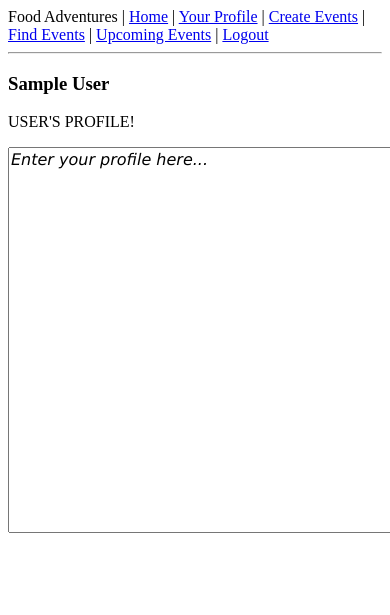
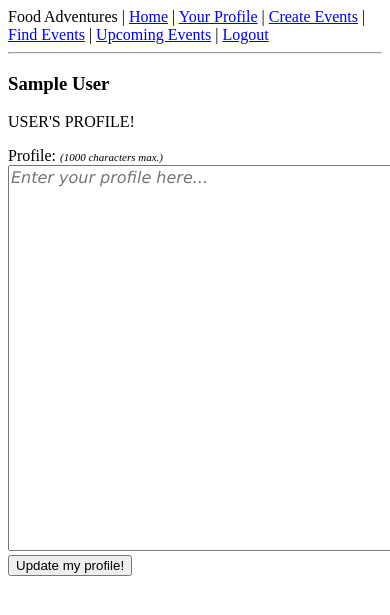
Before and after one commit to vivianhoang/Fork-Spoon, a Flask app: page /profile/1 in a window 390 px wide; the page is wider, and only the part inside the window is pictured. Shown: the top 615 px of that part. Run offline with Flask 2, Linux system fonts and the light colour scheme; the visitor is signed in with stand-in values (Sample User, id 1); data comes from the database, SQL or seed files in the repository; some libraries are stand-ins or nearby versions.

Commit message:
Created a profile page where user can change their profile and save on the same page (AJAX) and included a character count. Fixed login so that it would save a phone number until the user finishes signing up. Fixed some bugs and cleaned a few of my files for readability.

```diff
--- a/model.py
+++ b/model.py
@@ -20,7 +20,7 @@ class User(db.Model):
     last_name = db.Column(db.String(60), nullable=False)
     email = db.Column(db.String(60), unique=True, nullable=False)
     password = db.Column(db.String(64), nullable=False)
-    description = db.Column(db.String(2000), nullable=True)
+    description = db.Column(db.String(1000), nullable=True)
 
     phone = db.relationship("Phone", backref=db.backref("users", order_by=id))
 
@@ -42,7 +42,7 @@ class Phone(db.Model):
     __tablename__ = "phone_num"
 
     id = db.Column(db.Integer, nullable=False, primary_key=True)
-    phone = db.Column(db.String(10), nullable=False, unique=True)
+    phone = db.Column(db.String(10), nullable=True, unique=True)
     code = db.Column(db.String(4), nullable=True)
 
     user = db.relationship("User", backref=db.backref("phone_num", order_by=id))
--- a/server.py
+++ b/server.py
@@ -125,15 +125,24 @@ def enter_phone():
 @app.route('/submit_phone', methods=["POST"])
 def submit_phone():
 
+    # SEE IF I DON'T HAVE TO SAVE PHONE RIGHT AWAY
     verification_code = generate_verification_code()
-    phone = request.form["phone"]
+    phone_number = request.form["phone_number"]
     user_id = generate_user_id()
 
-    find_phone = Phone.query.filter_by(phone=phone).first()
+    find_phone = Phone.query.filter_by(phone=phone_number).first()
 
     if not find_phone:
 
-        new_phone = Phone(phone=phone, code=verification_code, id=user_id)
+        full_phone = '+1' + phone_number
+
+        twilio_client.messages.create(
+            to=full_phone,
+            from_='+16506514651',
+            body='Your verification code is ' + verification_code + ".",
+        )
+
+        new_phone = Phone(code=verification_code, id=user_id)
 
         db.session.add(new_phone)
         db.session.commit()
@@ -141,21 +150,14 @@ def submit_phone():
         flash("That number is already taken.")
         return redirect("/enter_phone")
 
-    full_phone = '+1' + phone
-
-    twilio_client.messages.create(
-        to=full_phone,
-        from_='+16506514651',
-        body='Your verification code is ' + verification_code + ".",
-    )
-
-    return render_template("verification.html", user_id=user_id)
+    return render_template("verification.html", phone_number=phone_number, verification_code=verification_code, user_id=user_id)
 
 
 @app.route('/submit_confirmation_code', methods=["POST"])
 def verification():
 
     user_id = request.form['user_id']
+    phone_number = request.form['phone_number']
     private_info = Phone.query.filter_by(id=user_id).first()
     phone_verification_code = private_info.code
 
@@ -163,10 +165,10 @@ def verification():
 
     if phone_verification_code == submitted_verification_code:
         # go to sign up page
-        return render_template("signup.html", user_id=user_id)
+        return render_template("signup.html", user_id=user_id, phone_number=phone_number)
     else:
         flash("Invalid code.")
-        return render_template("verification.html", user_id=user_id)
+        return render_template("verification.html", user_id=user_id, phone_number=phone_number)
 
 
 @app.route('/signup', methods=['POST'])
@@ -174,7 +176,7 @@ def signup_processed():
     """Processes new users."""
 
     user_id = request.form["user_id"]
-
+    phone_number = request.form["phone_number"]
     first_name = request.form["first_name"]
     last_name = request.form["last_name"]
     email = request.form["email"]
@@ -193,6 +195,8 @@ def signup_processed():
                         email=email,
                         password=password)
 
+        Phone.query.filter_by(id=user_id).update({"phone": phone_number})
+
     #when I instantiatiate the ID, I need to refer to the id from the phone number table
 
     db.session.add(new_user)
@@ -202,7 +206,7 @@ def signup_processed():
     user = get_specific_user(email)
 
     flash("Welcome to Food Adventures, %s. You have successfully logged in." % user.first_name)
-    return redirect("/")
+    return render_template("welcomepage.html")
 
 
 @app.route("/logout")
@@ -216,39 +220,28 @@ def logout():
     return redirect("/")
 
 
-@app.route("/profile/<int:id>", methods=['GET'])
+@app.route("/profile/<int:id>")
 def profile(id):
-    """Displays user's profile"""
-
-    # need to figure out how to display anyone's page if I look for specific ID
+    """Displays/saves user's profile"""
 
     user = User.query.filter_by(user_id=session['id']).first()
+
     return render_template("profile.html", user=user)
 
 
-# @app.route("/edit-profile", methods=['GET'])
-# def edit_profile():
-#     """Edit profile page"""
+@app.route("/profile-edit", methods=['POST'])
+def edit_profile():
+    """Displays/saves user's profile"""
 
-#     # need to figure out how to display anyone's page if I look for specific ID
+    description = request.form.get("description")
+    print "eggs"
+    print description
 
-#     user = User.query.filter_by(user_id=session['id']).first()
-#     return render_template("edit-profile.html", user=user)
+    User.query.filter_by(user_id=session['id']).update({"description": description})
 
+    db.session.commit()
 
-# @app.route("/save-edit-profile", methods=["POST"])
-# def save_profile():
-#     """Save profile page"""
-
-#     user_id = request.form["id"]
-#     profile = "/profile/" + str(user_id)
-
-#     # User is returned to their own profile after editing their profile.
-
-#     # if user updated data, commit the changes to database and return to profile page
-#     # else, just return to profile page
-#     flash("Your profile has been saved.")
-#     return redirect(profile)
+    return "You have successfully updated your profile."
 
 
 @app.route("/create_event")
@@ -349,6 +342,9 @@ def event_confirmed():
 def upcomming_events():
     """Displays events user has matched with and/or created"""
 
+
+    # CURRENTLY NOT DISPLAYING "YOUR MATCH" CORRECTLY, ONLY SHOWS THE CREATOR
+
     pacific = timezone('US/Pacific')
     time_now = datetime.now(tz=pacific)
 
@@ -379,7 +375,6 @@ def upcomming_events():
 
     # grabs all previous events, both matched and unmatched
     previous_events = Event.query.filter(Event.user_id == user.user_id, Event.end_time < time_now).all()
-    print previous_events
 
     return render_template("upcoming_events.html", unmatched_events=unmatched_events, my_matched_events=other_person_that_matched_with_user, previous_events=previous_events, time_now=time_now)
 
@@ -398,7 +393,7 @@ def available_events():
     # The past is less than the present/now, so we want to show all events where the future is greater than the present/now
     events = Event.query.filter(Event.is_matched == False, Event.user_id != user.user_id, Event.end_time > time_now).all()
 
-    return render_template("available_events.html", events=events)
+    return render_template("find_events.html", events=events)
 
 
 @app.route("/matched", methods=['POST'])
--- /dev/null
+++ b/static/css/stylesheet.css
@@ -0,0 +1,3 @@
+body {
+    background-image: url("Chicken_Wings.jpg");
+}
--- /dev/null
+++ b/static/js/edit-profile.js
@@ -0,0 +1,27 @@
+var maxLength = 1000;
+
+$('textarea').keyup(function() {
+    var length = $(this).val().length;
+    var new_length = maxLength-length;
+    $('#chars').text(new_length);
+});
+
+function showConfirmation(result) {
+    alert(result);
+}
+
+function updateProfile(evt) {
+    evt.preventDefault();
+
+    // can't use .val() because textarea doesn't have that attribute
+    var formInputs = {
+        "description": $("#profile-bio").val()
+    };
+
+    $.post("/profile-edit",
+        formInputs,
+        showConfirmation
+        );
+}
+
+$("#profile-description").on("submit", updateProfile);
--- a/templates/base.html
+++ b/templates/base.html
@@ -3,11 +3,13 @@
 <head>
     <title>Food App</title>
 
+    <link rel="stylesheet" type="text/css" href="static/stylesheet.css">
     <link rel="stylesheet" href="//code.jquery.com/ui/1.12.0/themes/base/jquery-ui.css">
     <script src="https://code.jquery.com/jquery-1.12.4.js"></script>
     <script src="https://code.jquery.com/ui/1.12.0/jquery-ui.js"></script>
 
 </head>
+
 <body>
 
 Food Adventures |
@@ -19,10 +21,10 @@ Food Adventures |
     <a href="/find_events">Find Events</a> |
     <a href="/upcoming_events">Upcoming Events</a> |
     <a href="/logout">Logout</a>
-{% else %}
-    <a href="/login">Login</a> |
-    <a href="/enter_phone">Sign Up</a>
-{% endif %}
+    {% else %}
+        <a href="/login">Login</a> |
+        <a href="/enter_phone">Sign Up</a>
+    {% endif %}
 
 <hr>
 
@@ -31,8 +33,10 @@ Food Adventures |
 {% endfor %}
 
 {% block content %}
-    DON'T FORGET TO PUT THE BODY!!!!
+    <p>HOMEPAGE</p>
 {% endblock %}
+
+
 
 </body>
 </html>
--- a/templates/enter_phone.html
+++ b/templates/enter_phone.html
@@ -7,7 +7,7 @@
     <form action="/submit_phone" method="POST">
         <div>
             <label>Phone:
-                <input type="text" name="phone" minlength="10" maxlength="10" required>
+                <input type="text" name="phone_number" minlength="10" maxlength="10" required>
             </label>
             <div>
                 <input type="submit" value="Request Code">
--- a/templates/event.html
+++ b/templates/event.html
@@ -38,7 +38,7 @@
         </div>
         <br>
         <div>
-            <input type="submit" value="Submit My Event">
+            <input type="submit" value="Search Places">
         </div>
     </form>
 
--- a/templates/other_user_profile.html
+++ b/templates/other_user_profile.html
@@ -3,6 +3,6 @@
 
 <h3>{{user.first_name}} {{user.last_name}} </h3>
 
-<p>OTHER USER'S PROFILE!</p>
+<p>{{user.description}}</p>
 
 {% endblock %}
--- a/templates/profile.html
+++ b/templates/profile.html
@@ -9,19 +9,40 @@ textarea {
     font-style: italic;
 }
 
+em {
+    font-size: 11px;
+}
+
+#chars {
+    font-size: 11px;
+}
+
 </style>
+
 
 <h3>{{user.first_name}} {{user.last_name}} </h3>
 
 <p>USER'S PROFILE!</p>
 
-{% if user.description %}
+<div class="label">Profile: <em>(1000 characters max.)</em></div>
+<form id="profile-description" action="/profile-edit" method="POST">
 
-    <textarea id="profile-description" rows="20" cols="50" name="profile-description" form="usrform">{{user.description}}432</textarea>
+    {% if user.description %}
+        <div>
+            <textarea id="profile-bio" name="profile-bio" rows="20" cols="50">{{user.description}}</textarea>
+        </div>
 
-{% else %}
+    {% else %}
+        <div>
+            <textarea id="profile-bio" name="profile-bio" rows="20" cols="50" placeholder="Enter your profile here..."></textarea>
+        </div>
+    {% endif %}
 
-    <textarea id="profile-description" rows="20" cols="50" name="profile-description" form="usrform">Enter your profile here...</textarea>
+    <div>
+        <input type="submit" value="Update my profile!"> &nbsp <span id="chars"></span>
+    </div>
 
-{% endif %}
+</form>
+
+<script src="/static/js/edit-profile.js"></script>
 {% endblock %}
--- a/templates/signup.html
+++ b/templates/signup.html
@@ -31,6 +31,7 @@
         <div>
             <input type="submit" value="Log In">
             <input type="hidden" name="user_id" value="{{user_id}}">
+            <input type="hidden" name="phone_number" value="{{phone_number}}">
         </div>
     </form>
 
--- a/templates/upcoming_events.html
+++ b/templates/upcoming_events.html
@@ -4,7 +4,7 @@
 <h3>Currently Unmatched</h3>
     {% if unmatched_events %}
         {% for event in unmatched_events%}
-            <li>{{event.business.name}} | {{event.start_time.strftime("%b %d, %Y")}} from {{event.start_time.strftime("%H:%M")}} - {{event.end_time.strftime("%H:%M")}} | {{event.phone.id}} (REMOVE NAME)</li>
+            <li>{{event.business.name}} | {{event.start_time.strftime("%b %d, %Y")}} from {{event.start_time.strftime("%H:%M")}} - {{event.end_time.strftime("%H:%M")}} | {{event.phone.id}} (REMOVE ID)</li>
         {% endfor %}
     {% else %}
         <p>You have no created events :'(</p>
@@ -15,7 +15,7 @@
 <h3>Upcoming Events</h3>
     {% if my_matched_events %}
         {% for matched_event in my_matched_events%}
-            <li>{{matched_event.event.business.name}} | {{matched_event.event.start_time.strftime("%b %d, %Y")}} from {{matched_event.event.start_time.strftime("%H:%M")}} - {{matched_event.event.end_time.strftime("%H:%M")}} | <a href="/other_profile/{{matched_event.event.phone.id}}">View Your Match!</a></li>
+            <li>{{matched_event.event.business.name}} | {{matched_event.event.start_time.strftime("%b %d, %Y")}} from {{matched_event.event.start_time.strftime("%H:%M")}} - {{matched_event.event.end_time.strftime("%H:%M")}} | <a href="/other_profile/{{matched_event.user_id}}">View Your Match!</a></li>
         {% endfor %}
     {% else %}
         <p>You have no upcoming matched events :( </p>
@@ -27,7 +27,7 @@
 <h3>Previous Events</h3>
     {% if previous_events %}
         {% for previous_event in previous_events %}
-            <li>{{previous_event.business.name}} | {{previous_event.start_time.strftime("%b %d, %Y")}} from {{previous_event.start_time.strftime("%H:%M")}} - {{previous_event.end_time.strftime("%H:%M")}} | {{previous_event.phone.id}} (REMOVE NAME)</li>
+            <li>{{previous_event.business.name}} | {{previous_event.start_time.strftime("%b %d, %Y")}} from {{previous_event.start_time.strftime("%H:%M")}} - {{previous_event.end_time.strftime("%H:%M")}} | {{previous_event.phone.id}} (REMOVE ID)</li>
         {% endfor %}
     {% else %}
         <p>You have no old events :(</p>
--- a/templates/verification.html
+++ b/templates/verification.html
@@ -11,6 +11,7 @@
             <div>
                 <input type="submit" value="Submit">
                 <input type="hidden" name="user_id" value="{{user_id}}">
+                <input type="hidden" name="phone_number" value="{{phone_number}}">
             </div>
         </div>
     </form>
```
Also changed, not shown: templates/available_events.html (deleted, +0 -26 lines), templates/find_events.html (added, +26 -0 lines), templates/welcomepage.html (+11 -9 lines), 1 other file.
